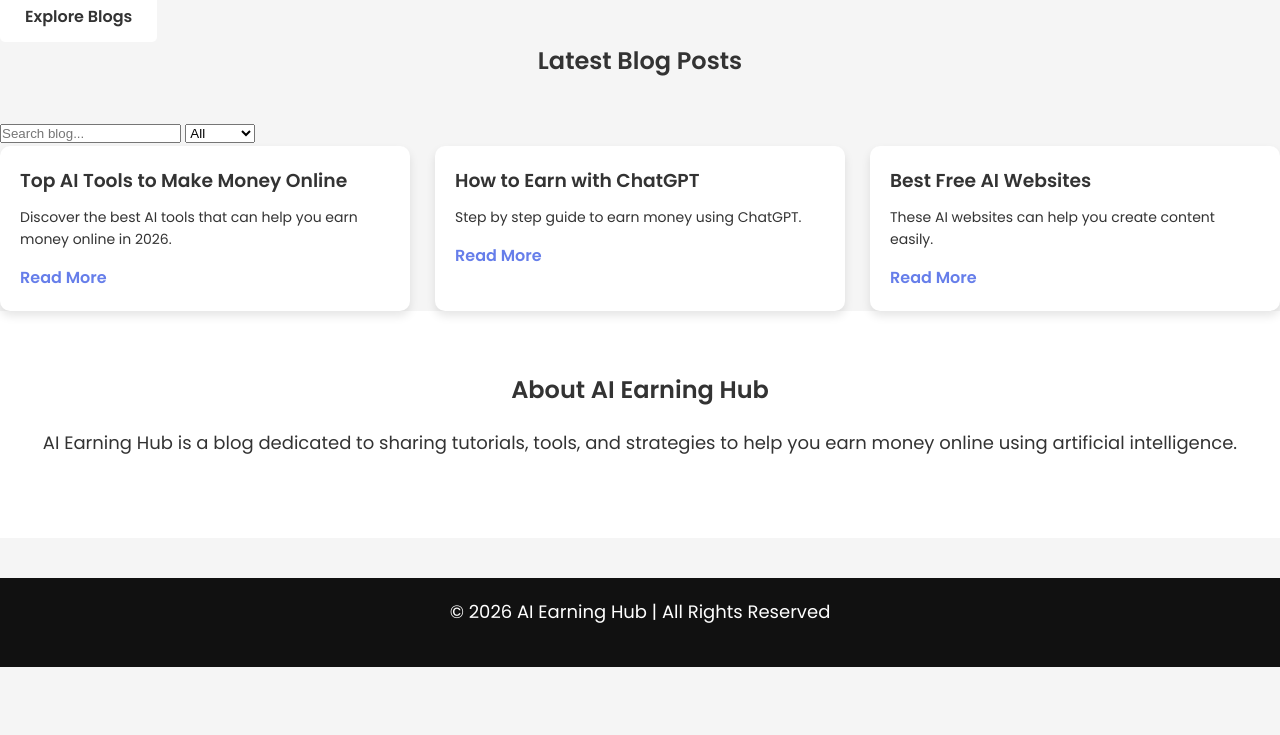
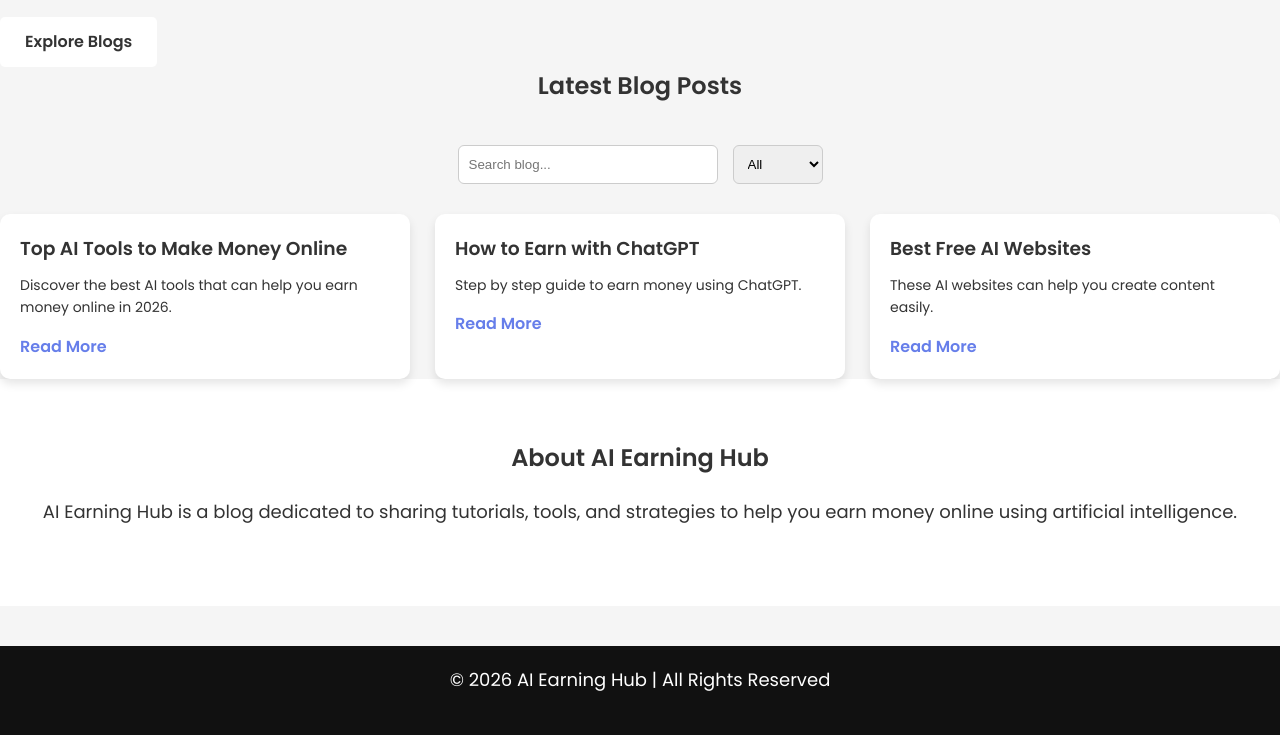
Before and after one commit to Roseblog19/rose19, a plain HTML site: page index.html in a window 1280 px wide. Shown: the part 252-987 px from the top of the page. Before the commit the page ends 919 px from the top, so only its background shows below. Drawn offline with Linux system fonts and the light colour scheme.

Commit message:
Update style.css

```diff
--- a/css/style.css
+++ b/css/style.css
@@ -182,3 +182,22 @@
 
 
 }
+.filters{
+display:flex;
+justify-content:center;
+gap:15px;
+margin-bottom:30px;
+}
+
+#search{
+padding:10px;
+width:260px;
+border-radius:6px;
+border:1px solid #ccc;
+}
+
+#category{
+padding:10px;
+border-radius:6px;
+border:1px solid #ccc;
+}
```
